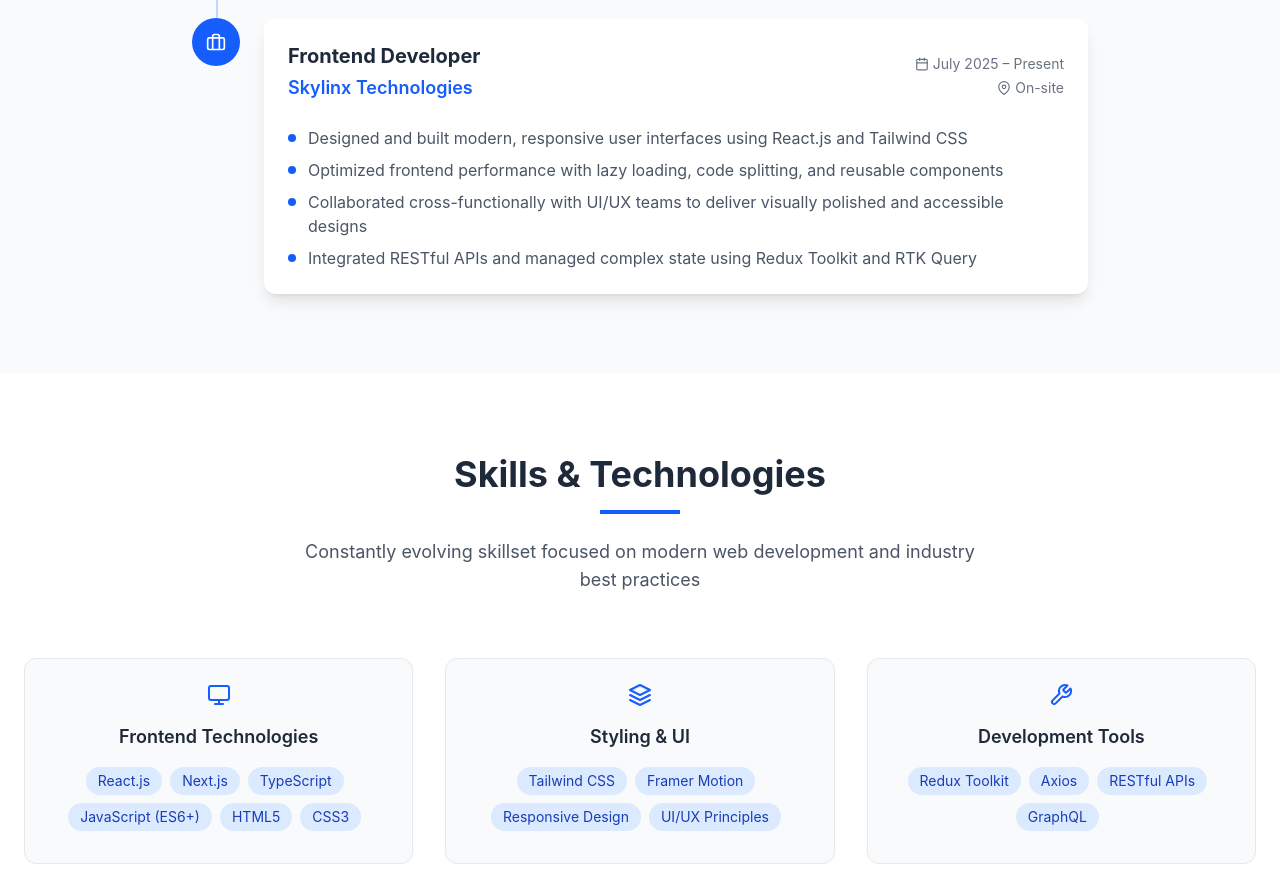
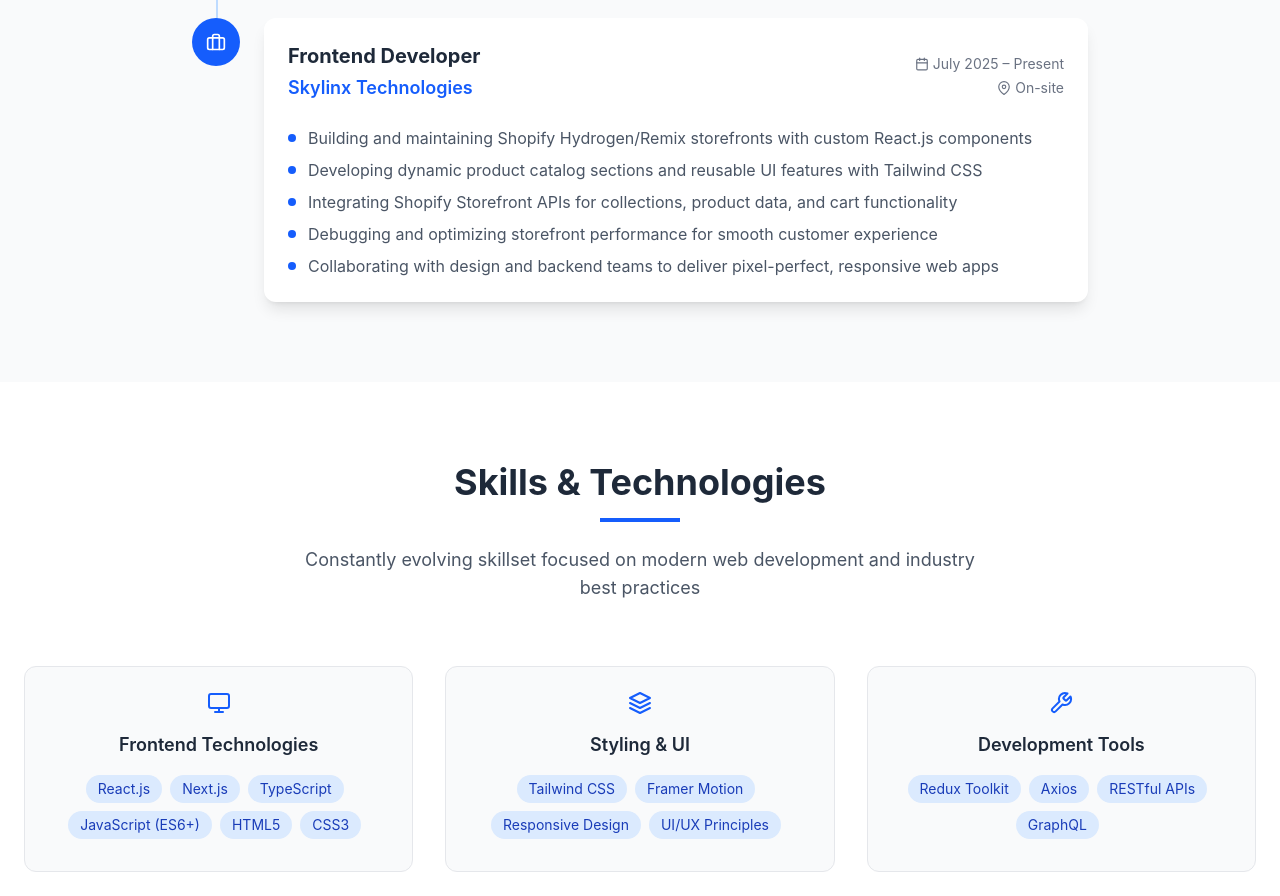
Before and after one commit to RahimShahDev/Portfolio, a Next.js app: page / in a window 1280 px wide. Shown: the part 1980-2876 px from the top of the page. Built offline with nearby package versions, Linux system fonts and the light colour scheme.

Commit message:
update experiance section

```diff
--- a/src/components/Experience.jsx
+++ b/src/components/Experience.jsx
@@ -20,13 +20,14 @@ export default function Experience() {
   period: "July 2025 – Present",
   location: "On-site",
   description: [
-  "Designed and built modern, responsive user interfaces using React.js and Tailwind CSS",
-  "Optimized frontend performance with lazy loading, code splitting, and reusable components",
-  "Collaborated cross-functionally with UI/UX teams to deliver visually polished and accessible designs",
-  "Integrated RESTful APIs and managed complex state using Redux Toolkit and RTK Query"
+    "Building and maintaining Shopify Hydrogen/Remix storefronts with custom React.js components",
+    "Developing dynamic product catalog sections and reusable UI features with Tailwind CSS",
+    "Integrating Shopify Storefront APIs for collections, product data, and cart functionality",
+    "Debugging and optimizing storefront performance for smooth customer experience",
+    "Collaborating with design and backend teams to deliver pixel-perfect, responsive web apps"
   ]
+}
 
-    }
   ];
 
   return (
```
Also changed, not shown: package.json (+4 -3 lines), 1 other file (tests, documents, lock files or other folders). Lines whose indentation alone changed are shown as unchanged.
